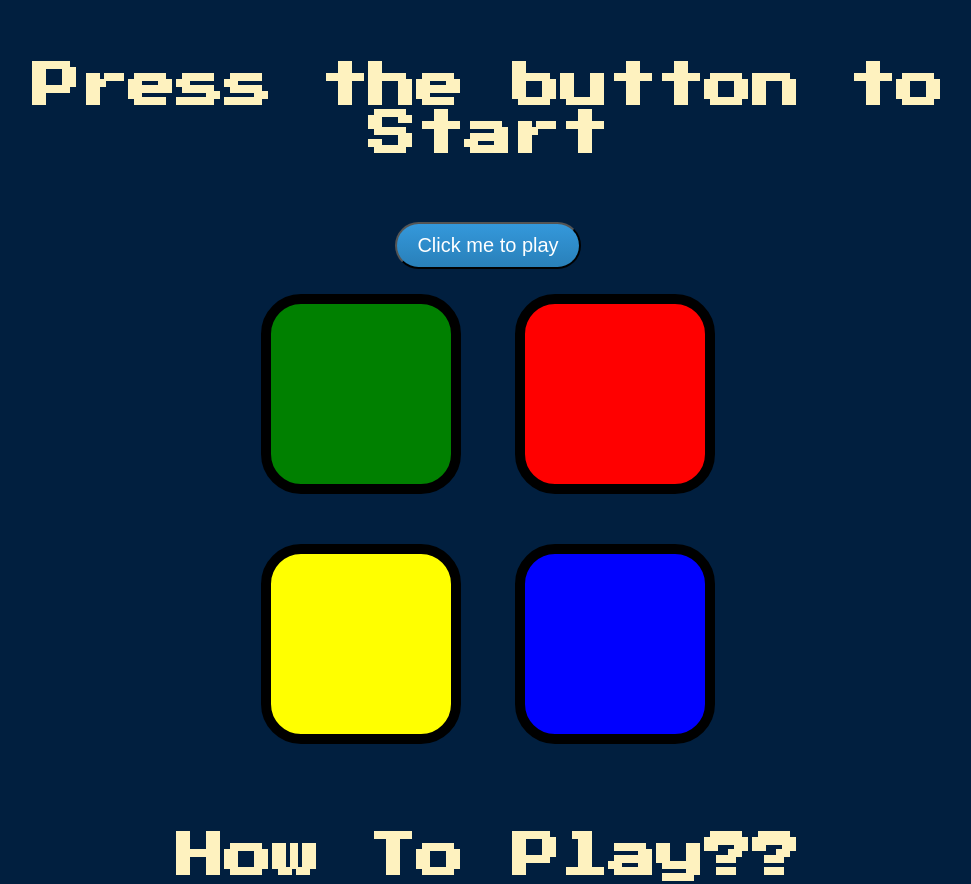
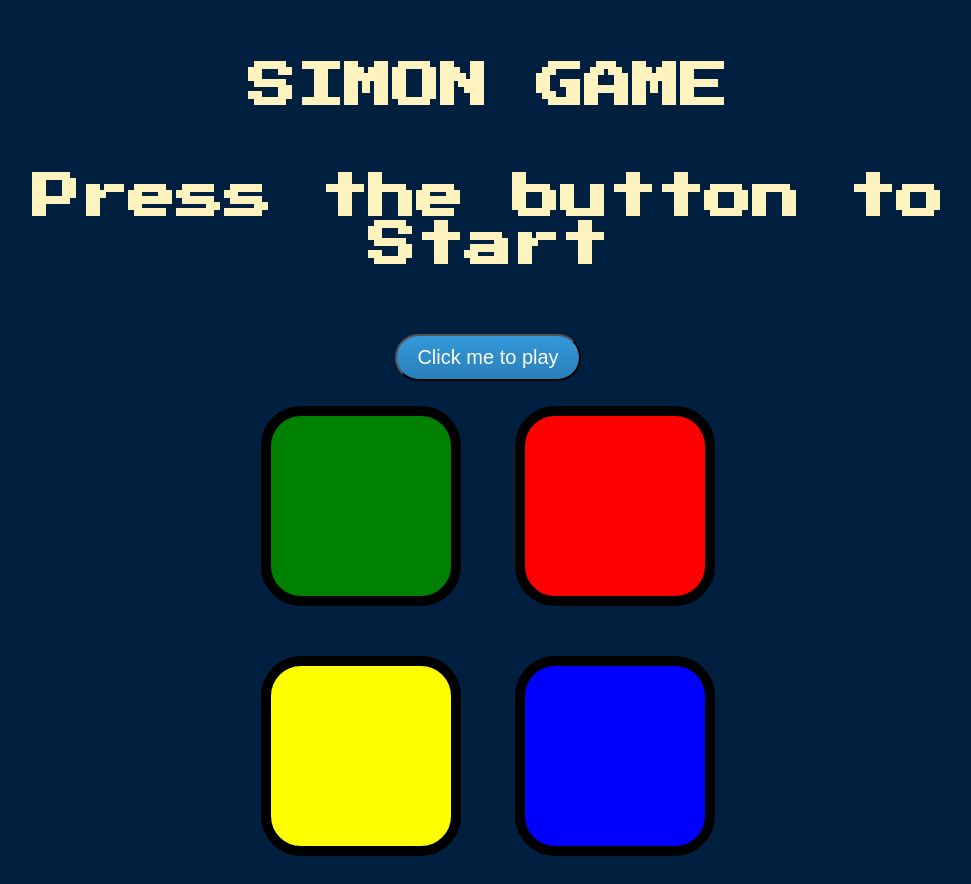
Before and after one commit to utkarsh21123/simon-game, a plain HTML site: page index.html in a window 1280 px wide. Shown: the top 884 px of the page, without its empty margins (152-1123 px from the left). Drawn offline with nearby package versions, Linux system fonts and the light colour scheme.

Commit message:
Update index.html

```diff
--- a/index.html
+++ b/index.html
@@ -9,6 +9,7 @@
 </head>
 
 <body>
+  <h1 id="level-title">SIMON GAME</h1>
   <h1 id="level-title">Press the button to Start</h1>
   <button class="play">Click me to play</button>
   <div class="container">
```
